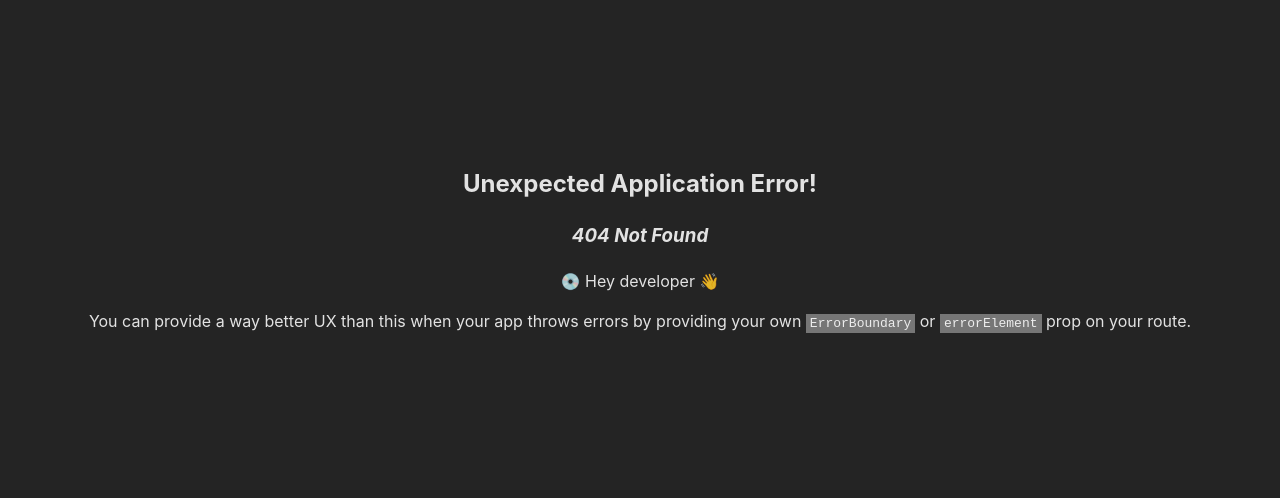
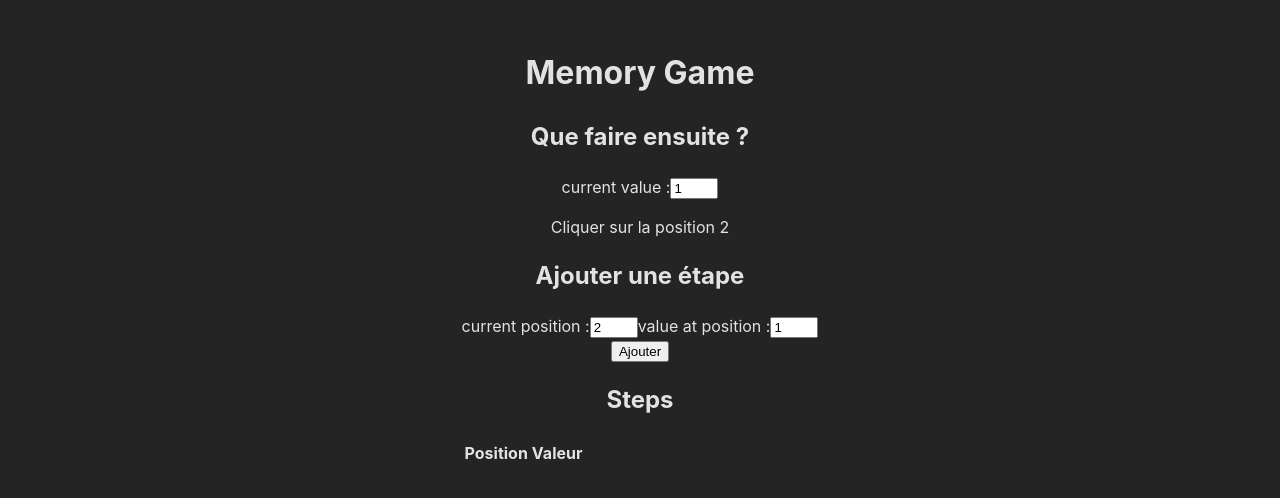
Before and after one commit to ThomasLaforge/ktane-pwa, a React (Vite) app: page /memory-game in a window 1280 px wide. Before the commit this address had no page. Shown: the part 152-650 px from the top of the page. Built offline with nearby package versions, Linux system fonts and the light colour scheme.

Commit message:
memory game

```diff
--- a/src/App.tsx
+++ b/src/App.tsx
@@ -7,6 +7,7 @@ import PasswordGame from "./routes/PasswordGame";
 import SimonGame from "./routes/SimonGame";
 import SequenceFilsGame from "./routes/SequenceFilsGame";
 import MorseGame from "./routes/MorseGame";
+import MemoryGame from "./routes/MemoryGame";
 
 const browserRouter = createBrowserRouter([
   {
@@ -37,6 +38,10 @@ const browserRouter = createBrowserRouter([
     path: "/morse-game",
     element: <MorseGame />,
   },
+  {
+    path: "/memory-game",
+    element: <MemoryGame />,
+  },
 ]);
 
 function App() {
--- a/src/routes/Home.tsx
+++ b/src/routes/Home.tsx
@@ -10,6 +10,7 @@ export default function Home() {
       <Link to="/simon-game">Simon</Link>
       <Link to="/sequence-fils-game">Séquences de fils</Link>
       <Link to="/morse-game">Morse</Link>
+      <Link to="/memory-game">Memory</Link>
     </div>
   );
 }
--- /dev/null
+++ b/src/routes/MemoryGame.tsx
@@ -0,0 +1,134 @@
+import { useEffect, useMemo, useState } from "react";
+
+interface IConsigne {
+  num?: number;
+  pos?: number;
+  numStep?: number;
+  posStep?: number;
+}
+
+const STEPS: IConsigne[][] = [
+  [{ pos: 2 }, { pos: 2 }, { pos: 3 }, { pos: 4 }],
+  [{ num: 4 }, { posStep: 1 }, { pos: 1 }, { posStep: 1 }],
+  [{ numStep: 2 }, { numStep: 1 }, { pos: 3 }, { num: 4 }],
+  [{ posStep: 1 }, { pos: 1 }, { posStep: 2 }, { posStep: 2 }],
+  [{ numStep: 1 }, { numStep: 2 }, { numStep: 3 }, { numStep: 4 }],
+];
+
+export default function MemoryGame() {
+  const [positions, setPositions] = useState<number[]>([]);
+  const [values, setValues] = useState<number[]>([]);
+  const [currentValue, setCurrentValue] = useState<number>(1);
+  const [currentPosition, setCurrentPosition] = useState<number>(1);
+  const [currentValueAtPosition, setCurrentValueAtPosition] = useState<number>(1);
+
+  const stepIndex = useMemo(() => {
+    return positions.length;
+  }, [positions]);
+
+  useEffect(() => {
+    const step = STEPS[stepIndex];
+    const consigne = step[currentValue - 1];
+    console.log("consigne", consigne);
+    if (consigne.pos) {
+      setCurrentPosition(consigne.pos);
+    }
+    if (consigne.num) {
+      setCurrentValue(consigne.num);
+    }
+    if (consigne.numStep) {
+      setCurrentValueAtPosition(values[consigne.numStep - 1]);
+    }
+    if (consigne.posStep) {
+      setCurrentPosition(positions[consigne.posStep - 1]);
+    }
+  }, [stepIndex, currentValue, values, positions]);
+
+  const todo = useMemo(() => {
+    const step = STEPS[stepIndex];
+    const consigne = step[currentValue - 1];
+
+    if (consigne.num) {
+      return `Saisir le nombre ${consigne.num}`;
+    } else if (consigne.pos) {
+      return `Cliquer sur la position ${consigne.pos}`;
+    } else if (consigne.numStep) {
+      return `Saisir le nombre ${values[consigne.numStep - 1]}`;
+    } else if (consigne.posStep) {
+      return `Cliquer sur la position ${positions[consigne.posStep - 1]}`;
+    }
+  }, [stepIndex, currentValue, values, positions]);
+
+  return (
+    <div>
+      <h1>Memory Game</h1>
+
+      <h2>Que faire ensuite ?</h2>
+
+      <label>current value :</label>
+      <input
+        type="number"
+        min={1}
+        max={4}
+        value={currentValue}
+        onChange={(e) => setCurrentValue(parseInt(e.target.value))}
+        placeholder="Saisir le nombre à l'écran"
+      />
+
+      <p>{todo}</p>
+
+      <h2>Ajouter une étape</h2>
+
+      <div className="form">
+        <label>current position :</label>
+
+        <input
+          type="number"
+          placeholder="Value"
+          value={currentPosition}
+          min={1}
+          max={4}
+          onChange={(e) => setCurrentPosition(parseInt(e.target.value))}
+        />
+        <label>value at position :</label>
+
+        <input
+          type="number"
+          placeholder="Value"
+          value={currentValueAtPosition}
+          min={1}
+          max={4}
+          onChange={(e) => setCurrentValueAtPosition(parseInt(e.target.value))}
+        />
+      </div>
+
+      <button
+        onClick={() => {
+          setPositions([...positions, currentPosition]);
+          setValues([...values, currentValueAtPosition]);
+        }}
+      >
+        Ajouter
+      </button>
+
+      <h2>Steps</h2>
+
+      <table>
+        <thead>
+          <tr>
+            <th>Position</th>
+            <th>Valeur</th>
+          </tr>
+        </thead>
+        <tbody>
+          {positions.map((position, index) => (
+            <tr key={index}>
+              <td>{position}</td>
+              <td>{values[index]}</td>
+            </tr>
+          ))}
+        </tbody>
+      </table>
+    </div>
+  );
+}
```
